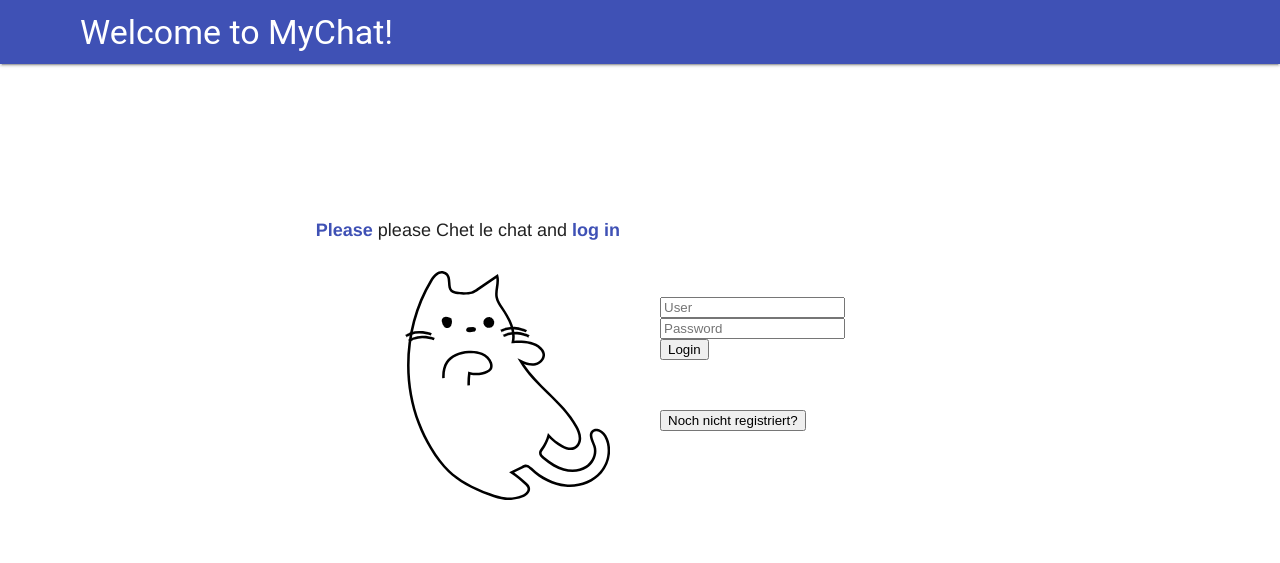
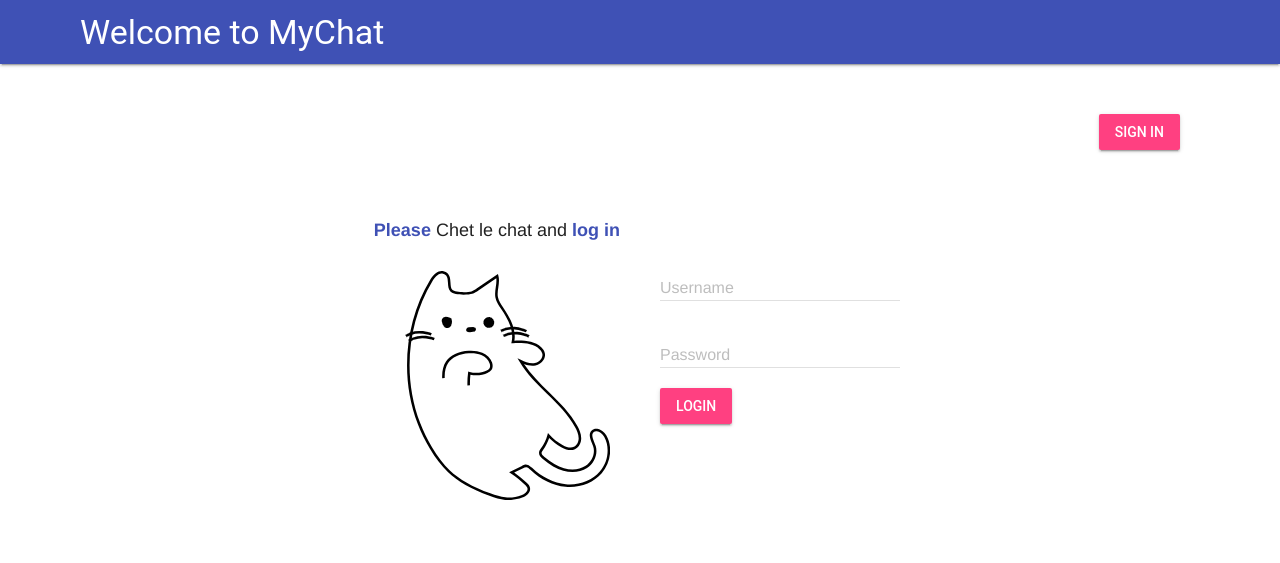
Before and after one commit to SarahZimmermann-Schmutzler/MyChat, a Django app: template MyChat/chatarea/templates/auth/login.html in a window 1280 px wide. Shown: the top 563 px of the page. Run offline with Django 3.2, Linux system fonts and the light colour scheme; the template is opened without the code that fills it, so the values that code supplies are empty.

Commit message:
layout login ready

```diff
--- a/MyChat/chatarea/templates/auth/login.html
+++ b/MyChat/chatarea/templates/auth/login.html
@@ -6,6 +6,7 @@
         width: 100%;
         height: 50vh;
         display: flex;
+        /* background-color: blueviolet; */
     }
 
     .left-container {
@@ -26,24 +27,36 @@
     .right-container {
         width: 50%;
         display: flex;
-        flex-direction: column;
-        justify-content: center;
-        align-items: flex-start;
+        justify-content: space-between;
+        align-items: center;
         margin-left: 20px;
         /* background-color: yellow; */
     }
 
     .form {
         margin-bottom: 50px;
+        display: flex;
+        flex-direction: column;
+    }
+
+    .sign-in {
+        /* margin-top: -430px; */
+        position: absolute;
+        top: 50px;
+        right: 100px;
+    }
+
+    .mdl-textfield__input {
+        width: 80%;
     }
 </style>
 
 <div class="content-container">
     <div class="left-container">
         <div class="text-container">
-            <span style="color: #3F51B5; font-weight: bold;">Please</span> please Chet le chat and <span style="color: #3F51B5; font-weight: bold;">log in</span>
+            <span style="color: #3F51B5; font-weight: bold;">Please</span> Chet le chat and <span style="color: #3F51B5; font-weight: bold;">log in</span>
             {% if wrongPassword %}
-            <p>Benutzername oder Passwort ist falsch</p>
+            <p style="color:#FF4081; margin-top: 20px;">Username or Password is wrong</p>
             {% endif %}
         </div>
 
@@ -59,14 +72,25 @@
             <!-- muss immer mit! sonst werden daten nicht an Backend weitergeleitet -->
             <input type="hidden" name="redirect" value="{{redirect}}">
             <!-- im Frontend fehlt Login-Parameter, deswegen übernehmen wir ihn aus dem Backend als hidden Input -->
-            <div><input type="text" name="username" placeholder="User"></div>
-            <div><input type="password" name="password" placeholder="Password"></div>
-            <div><button>Login</button></div>
+
+            <div class="mdl-textfield mdl-js-textfield mdl-textfield--floating-label">
+                <input class="mdl-textfield__input" type="text" name="username" id="username">
+                <label class="mdl-textfield__label" for="username">Username</label>
+            </div>
+
+            <div class="mdl-textfield mdl-js-textfield mdl-textfield--floating-label">
+                <input class="mdl-textfield__input" type="password" name="password" id="password">
+                <label class="mdl-textfield__label" for="password">Password</label>
+            </div>
+
+            <div>
+                <button class="mdl-button mdl-js-button mdl-button--raised mdl-js-ripple-effect mdl-button--accent">Login</button>
+            </div>
         </form>
 
-        <form action="/register/">
+        <form class="sign-in" action="/register/">
             {% csrf_token %}
-            <button>Noch nicht registriert?</button>
+            <button class="mdl-button mdl-js-button mdl-button--raised mdl-js-ripple-effect mdl-button--accent">Sign in</button>
         </form>
     </div>
 </div>
--- a/MyChat/templates/base.html
+++ b/MyChat/templates/base.html
@@ -27,7 +27,7 @@
             <!-- user is welcomed by name if logged in -->
 
             {% else %}
-            <h3>Welcome to MyChat!</h3>
+            <h3>Welcome to MyChat</h3>
 
             {% endif %}
 
```
